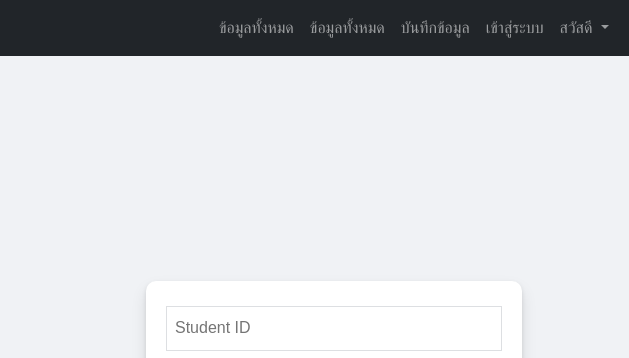
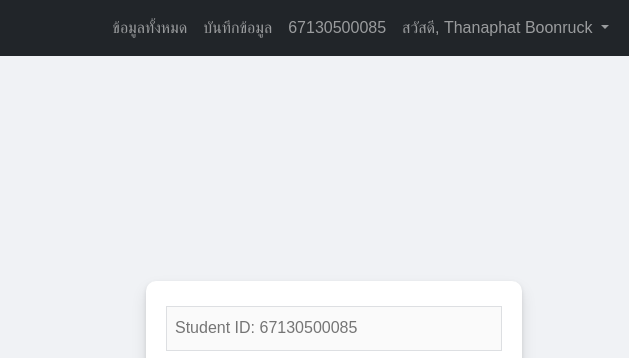
Before and after one commit to Thanaphat-Boonrak/htww085, a plain HTML site: page index.html in a window 1280 px wide. Shown: the top 358 px of the page, 651-1280 px from the left. Drawn offline with nearby package versions, Linux system fonts and the light colour scheme.

Commit message:
Add files via upload

```diff
--- a/index.html
+++ b/index.html
@@ -5,7 +5,7 @@
     <meta http-equiv="X-UA-Compatible" content="IE=edge">
     <meta name="viewport" content="width=device-width, initial-scale=1.0">
     <link rel="icon" type="image/x-icon" href="https://scontent-xsp1-1.xx.fbcdn.net/v/t1.15752-9/354780589_809389650329623_8389356405749328912_n.png?_nc_cat=105&ccb=1-7&_nc_sid=ae9488&_nc_eui2=AeEqZN6E7nkuo9_Srb0Xa1HsU2ezQNG-XE1TZ7NA0b5cTe4QHCgg5hUlsLB93YkdJskMEwmQtMhkrSo8k-KACwSX&_nc_ohc=KN4031rutaoAX9Qucua&_nc_ht=scontent-xsp1-1.xx&oh=03_AdSY9bQ2f2S7aJJtFp-x98gDnV2ZpbMS-Iu1veoEmQ7CTw&oe=64B38CCD">
-    <title>Login</title>
+    <title>Welcome - Thanaphat Boonruck</title>
     <link href="https://cdn.jsdelivr.net/npm/bootstrap@5.0.2/dist/css/bootstrap.min.css" rel="stylesheet" integrity="sha384-EVSTQN3/azprG1Anm3QDgpJLIm9Nao0Yz1ztcQTwFspd3yD65VohhpuuCOmLASjC" crossorigin="anonymous">
     <script src="https://cdn.jsdelivr.net/npm/bootstrap@5.0.2/dist/js/bootstrap.bundle.min.js" integrity="sha384-MrcW6ZMFYlzcLA8Nl+NtUVF0sA7MsXsP1UyJoMp4YLEuNSfAP+JcXn/tWtIaxVXM" crossorigin="anonymous"></script>
     <script src="http://ajax.aspnetcdn.com/ajax/jQuery/jquery-1.9.1.min.js"></script>
@@ -24,23 +24,19 @@
           <a class="nav-link" aria-current="page" href="subhead.php">ข้อมูลทั้งหมด</a>
         </li>
         <li class="nav-item">
-          <a class="nav-link" aria-current="page" href="head.php">ข้อมูลทั้งหมด</a>
-        </li>
-
-        <li class="nav-item">
           <a class="nav-link" href="addfrom.php">บันทึกข้อมูล</a>
         </li>
         <li class="nav-item">
-              <a class="nav-link" href="login.php">เข้าสู่ระบบ</a>
+          <a class="nav-link" aria-current="page" href="head.php">67130500085</a>
         </li>
+
         <li class="nav-item dropdown">
           <a class="nav-link dropdown-toggle" href="#" id="navbarDropdown" role="button" data-bs-toggle="dropdown" aria-expanded="false">
-              สวัสดี
+            สวัสดี, Thanaphat Boonruck
           </a>
           <ul class="dropdown-menu" aria-labelledby="navbarDropdown">
             <li><a class="dropdown-item" href="logout.php">ออกจากระบบ</a></li>
             <li><a class="dropdown-item" href="register.php">เพิ่มข้อมูลนักศึกษา</a></li>
-        </li>
           </ul>
         </li>
       </ul>
@@ -56,7 +52,7 @@
             </div>
             <div class="colm-form">
                 <div class="form-container">
-                    <input type="text" placeholder="Student ID">
+                    <input type="text" placeholder="Student ID: 67130500085" disabled>
                     <input type="password" name="user_password" placeholder="Password">
                     <button class="btn-login">Login</button>
                     <p><span class="icon icon--info"></span><a href="register1.php">Register</a></p>
@@ -65,6 +61,6 @@
         </div>
         </form>
     </main>
-
+</div>
 </body>
 </html>
```
Also changed, not shown: stylelog.css (line endings or trailing spaces). Lines whose indentation alone changed are shown as unchanged.
